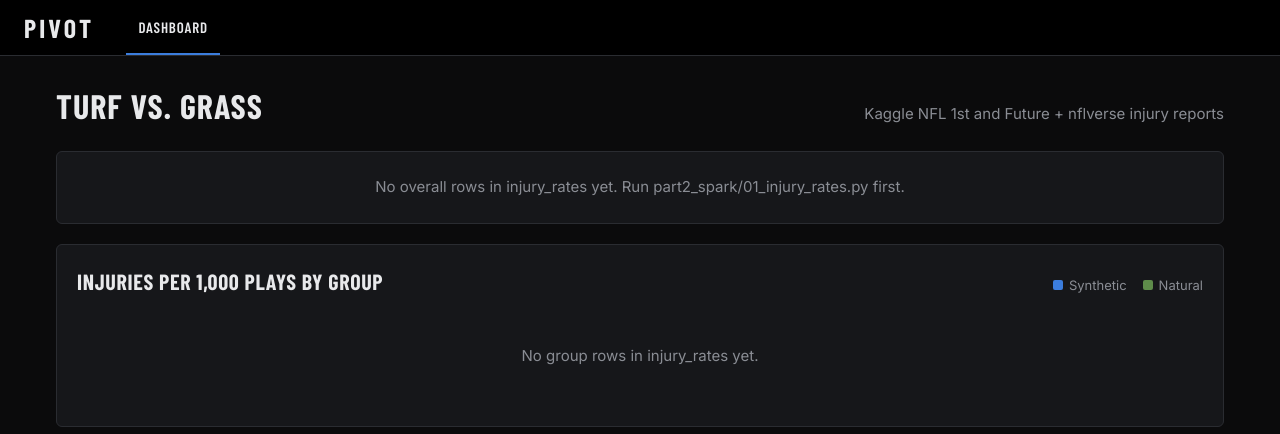
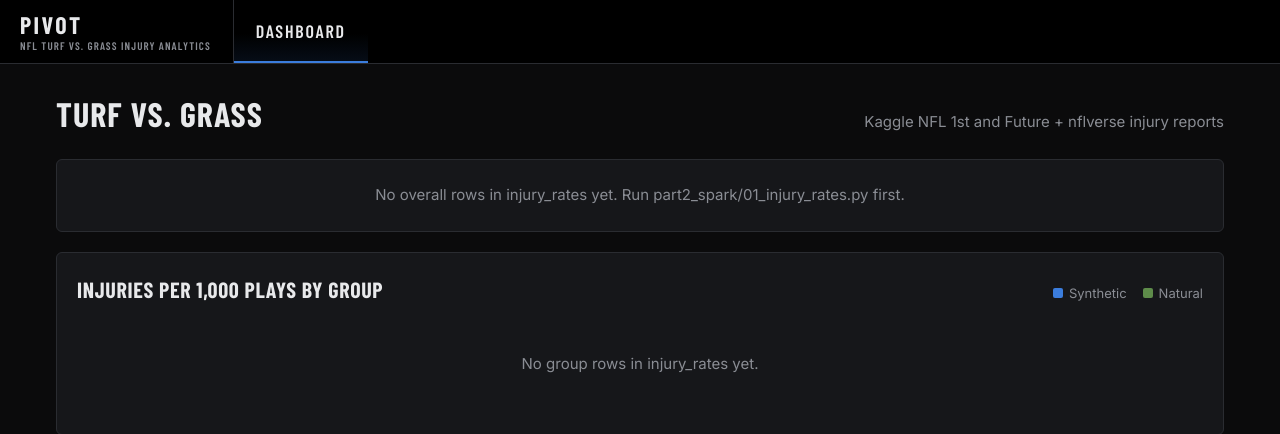
Before and after one commit to MosesfromSinai/Pivot, a Flask app: page /dashboard in a window 1280 px wide. Shown: the top 434 px of the page. Run offline with Flask 3, Linux system fonts and the light colour scheme; data that the repository does not hold is empty.

Commit message:
restyle top nav

```diff
--- a/part3_web/static/style.css
+++ b/part3_web/static/style.css
@@ -25,14 +25,20 @@ a { color: var(--synthetic-light); }
 .container { max-width: 1200px; margin: 0 auto; padding: 24px 16px 48px; }
 
 /* Top nav */
-.topnav { display: flex; align-items: center; gap: 32px; padding: 0 24px; height: 56px;
+.topnav { display: flex; align-items: stretch; height: 64px; padding: 0 0 0 20px;
   background: #000; border-bottom: 1px solid var(--border); }
-.brand { font: 700 26px var(--heading); letter-spacing: 0.12em; color: var(--text); text-decoration: none; }
-.nav-links { display: flex; gap: 4px; overflow-x: auto; }
-.nav-links a { font: 600 15px var(--heading); text-transform: uppercase; letter-spacing: 0.06em;
-  color: var(--muted); text-decoration: none; padding: 17px 12px; border-bottom: 2px solid transparent; white-space: nowrap; }
+.brand { display: flex; flex-direction: column; justify-content: center; gap: 3px; padding-right: 22px;
+  border-right: 1px solid var(--border); font: 700 24px/1 var(--heading); letter-spacing: 0.1em;
+  color: var(--text); text-decoration: none; }
+.brand::after { content: "NFL turf vs. grass injury analytics"; font: 600 11px/1 var(--heading);
+  letter-spacing: 0.1em; text-transform: uppercase; color: var(--muted); }
+.nav-links { display: flex; overflow-x: auto; }
+.nav-links a { display: flex; align-items: center; padding: 0 22px; font: 600 18px var(--heading);
+  text-transform: uppercase; letter-spacing: 0.1em; color: var(--muted); text-decoration: none;
+  border-bottom: 2px solid transparent; white-space: nowrap; }
 .nav-links a:hover { color: var(--text); }
-.nav-links a.active { color: var(--text); border-bottom-color: var(--synthetic-light); }
+.nav-links a.active { color: var(--text); border-bottom-color: var(--synthetic-light);
+  background: linear-gradient(transparent 55%, rgba(59, 125, 221, 0.1)); }
 
 /* Panels and stat cards */
 .panel { background: var(--panel); border: 1px solid var(--border); border-radius: 6px; padding: 20px; margin-bottom: 20px; }
```
